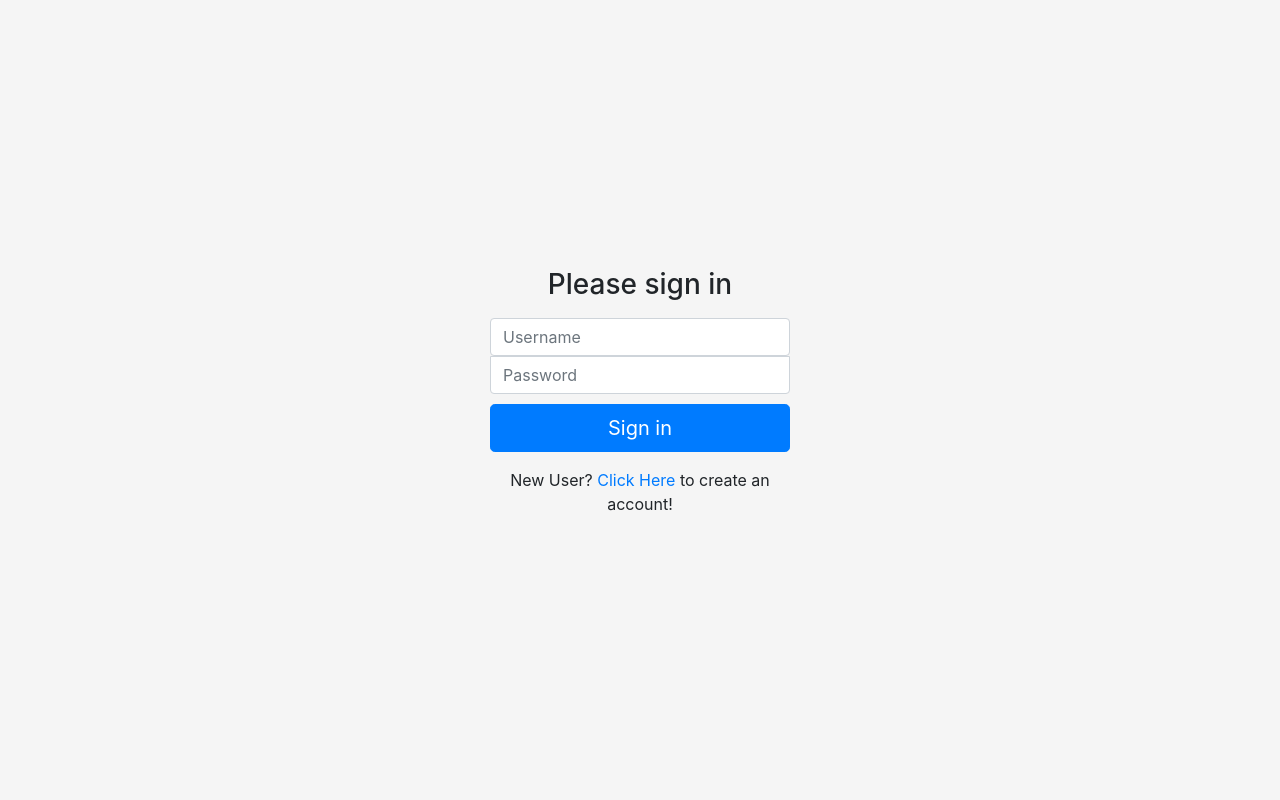
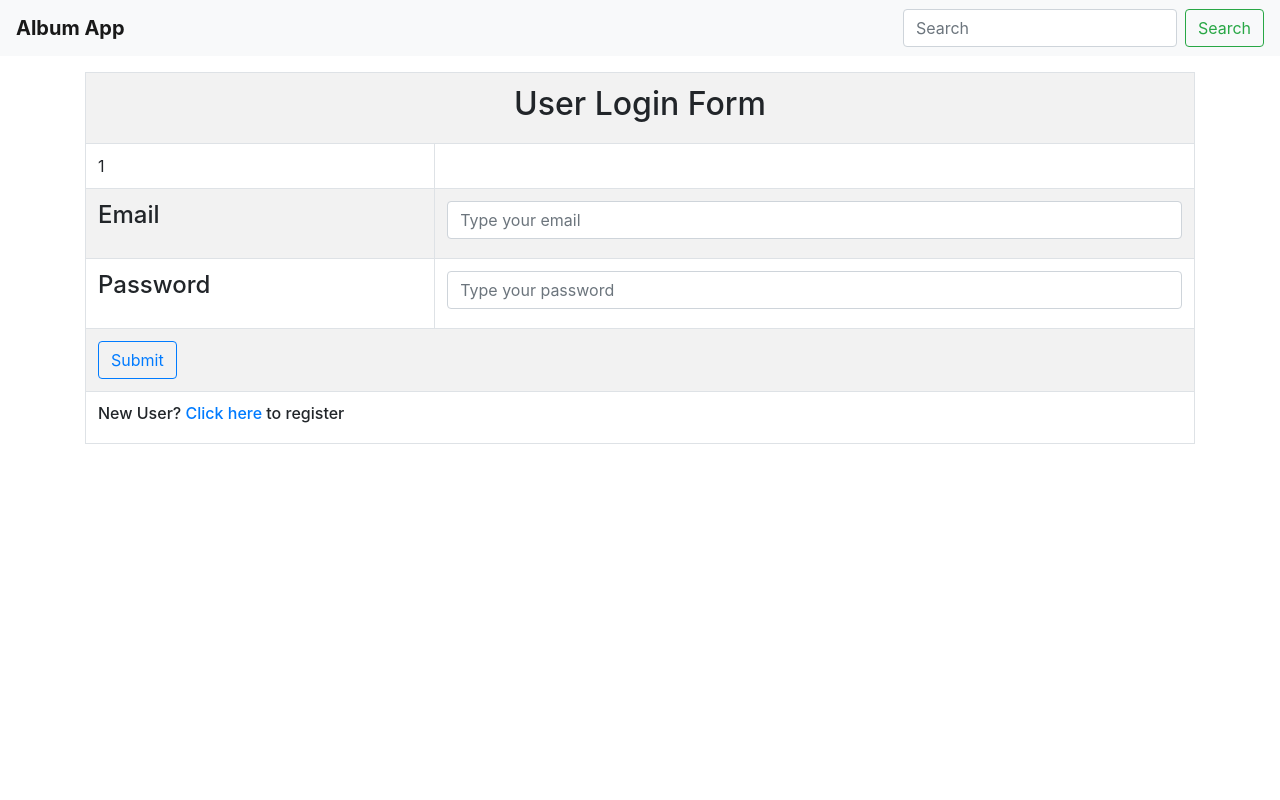
Before and after one commit to CodyBu/Photo-Album, a PHP site: page /?msg=1 in a window 1280 px wide. Run offline with PHP 8.4, Linux system fonts and the light colour scheme.

Commit message:
Add files via upload

```diff
--- a/index.php
+++ b/index.php
@@ -1,26 +1,75 @@
-<html lang="en">
+<html>
     <head>
-    <meta charset="utf-8">
+        <link rel="stylesheet" href="https://cdn.jsdelivr.net/npm/bootstrap@4.6.0/dist/css/bootstrap.min.css" integrity="sha384-B0vP5xmATw1+K9KRQjQERJvTumQW0nPEzvF6L/Z6nronJ3oUOFUFpCjEUQouq2+l" crossorigin="anonymous">
 
-    <title>Sign In</title>
 
-    <!-- Custom styles for this template -->
-    <link rel="stylesheet" href="https://cdn.jsdelivr.net/npm/bootstrap@4.6.0/dist/css/bootstrap.min.css" integrity="sha384-B0vP5xmATw1+K9KRQjQERJvTumQW0nPEzvF6L/Z6nronJ3oUOFUFpCjEUQouq2+l" crossorigin="anonymous">
-    <link rel="stylesheet" href="signin.css">
 </head>
-  <body class="text-center">
-    <main class="form-signin">
-        <form  action="#" method="post">
-            <h1 class="h3 mb-3 fw-normal">Please sign in</h1>
-            <div class="form-floating">
-                <input type="text" class="form-control" name="username" id="username" placeholder="Username" required>
+    <body>
+      <nav class="navbar navbar-expand-lg navbar-light bg-light">
+            <a class="navbar-brand" href="#"><b>Album App</b></a>
+            <button class="navbar-toggler" type="button" data-toggle="collapse" data-target="#navbarSupportedContent" aria-controls="navbarSupportedContent" aria-expanded="false" aria-label="Toggle navigation">
+            <span class="navbar-toggler-icon"></span>
+            </button>
+
+        <div class="collapse navbar-collapse" id="navbarSupportedContent">
+            <ul class="navbar-nav mr-auto">
+
+            </ul>
+            <form class="form-inline my-2 my-lg-0">
+                <input class="form-control mr-sm-2" type="search" placeholder="Search" aria-label="Search">
+                <button class="btn btn-outline-success my-2 my-sm-0" type="submit">Search</button>
+            </form>
     	</div>
-            <div class="form-floating">
-                <input type="password" class="form-control" name="password" id="password" placeholder="Password" required>
+    </nav>
+
+
+        <div class = "container">
+            <form name = "form" method = "get" action = "login_action.php">
+                <table class = "table table-bordered table-striped table-hover">
+
+                    <div class = "form-group">
+                        <tr>
+                            <td colspan = "2" align = "center"><h2>User Login Form</h2></td>
+                        </tr>
                     </div>
-            <button class="w-100 btn btn-lg btn-primary" type="submit" value="Login">Sign in</button>
+
+                    <tr>
+                        <td>
+                            <?php
+                                error_reporting(0);
+                                echo $_GET['msg'];
+                            ?>
+
+
+                        </td>
+                    </tr>
+
+
+                    <div class = "form-group">
+
+                        <tr>
+                            <td><label><h4>Email</h4></label></td>
+                            <td><input type = "email" name = "email" class = "form-control" placeholder = "Type your email"></td>
+                        </tr>
+
+                        <tr>
+                            <td><label><h4>Password</h4></label></td>
+                            <td><input type = "password" name = "password" class = "form-control" placeholder = "Type your password"></td>
+                        </tr>
+
+                        <tr>
+
+                            <td colspan = "2"><button type = "submit" class = "btn btn-outline-primary">Submit</button></td>
+                        </tr>
+
+                        <tr>
+
+                           <td colspan = "2"><h6>New User?<a href = "form1.php"> Click here </a>to register</h6></td>
+                       </tr>
+
+                    </div>
+                </table>
             </form>
-        <p>New User? <a href="form1.php">Click Here</a> to create an account!</p>
-    </main>
+        </div>
     </body>
 </html>
```
Lines whose indentation alone changed are shown as unchanged.
